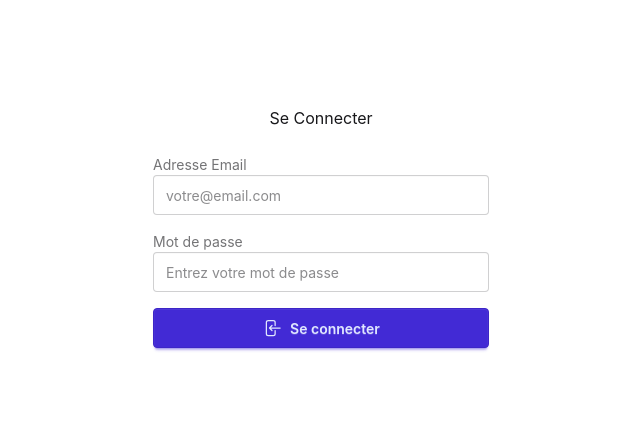
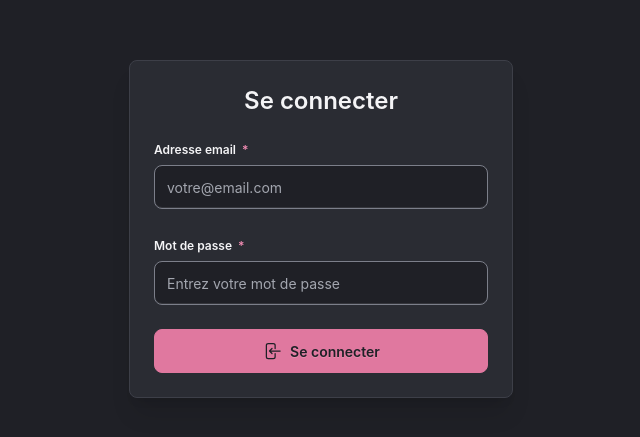
Before and after one commit to ToYzY9/tpGroupe_dev-frontend-et-audit, a Vue app: page / in a window 1280 px wide. Shown: the part 171-608 px from the top of the page, without its empty margins (319-959 px from the left). Built offline with nearby package versions, Linux system fonts and the light colour scheme.

Commit message:
feat : Changement du style de la page connexion

```diff
--- a/src/view/Connexion.vue
+++ b/src/view/Connexion.vue
@@ -1,53 +1,76 @@
 <template>
-  <div class="page flex flex-col items-center gap-6 w-96 mx-auto">
+  <div class="min-h-screen flex items-center justify-center px-4 bg-[#1F2026] text-[#F4F4F6]">
 
-    <div class="card card-surface w-full">
-      <h1 class="titre text-center pt-5">Se Connecter</h1>
+    <div class="card w-full max-w-sm bg-[#2A2C33] border border-[#3D3F48] shadow-xl">
+      <form class="card-body gap-5" @submit.prevent="login" novalidate>
+        <h1 class="card-title justify-center text-2xl font-semibold text-[#F4F4F6]">
+          Se connecter
+        </h1>
 
-      <form class="card-body gap-4" @submit.prevent="login" novalidate>
-
-        <label class="form-control w-full">
-          <div class="label">
-            <span class="label-text libelle">Adresse Email</span>
-          </div>
+        <!-- Email -->
+        <fieldset class="fieldset">
+          <label for="email" class="label font-semibold text-[#F4F4F6]">
+            Adresse email <span class="text-[#F08BB2]" aria-hidden="true">*</span>
+          </label>
           <input
+            id="email"
             type="email"
             placeholder="votre@email.com"
-            class="input input-bordered w-full champ"
-            :class="{ 'champ-erreur': errorMessage }"
+            autocomplete="email"
+            class="input w-full min-h-11 rounded-lg bg-[#1F2026] text-[#F4F4F6]
+                   border-[#7C7F8A] placeholder:text-[#A3A6AF]
+                   focus:outline-2 focus:outline-offset-2 focus:outline-[#F4F4F6]"
+            :class="{ '!border-[#F08BB2]': errorMessage }"
             :aria-invalid="!!errorMessage"
             v-model="email"
           />
-        </label>
+        </fieldset>
 
-        <label class="form-control w-full">
-          <div class="label">
-            <span class="label-text libelle">Mot de passe</span>
-          </div>
+        <!-- Mot de passe -->
+        <fieldset class="fieldset">
+          <label for="password" class="label font-semibold text-[#F4F4F6]">
+            Mot de passe <span class="text-[#F08BB2]" aria-hidden="true">*</span>
+          </label>
           <input
+            id="password"
             type="password"
             placeholder="Entrez votre mot de passe"
-            class="input input-bordered w-full champ"
-            :class="{ 'champ-erreur': errorMessage }"
+            autocomplete="current-password"
+            class="input w-full min-h-11 rounded-lg bg-[#1F2026] text-[#F4F4F6]
+                   border-[#7C7F8A] placeholder:text-[#A3A6AF]
+                   focus:outline-2 focus:outline-offset-2 focus:outline-[#F4F4F6]"
+            :class="{ '!border-[#F08BB2]': errorMessage }"
             :aria-invalid="!!errorMessage"
             v-model="password"
           />
-        </label>
+        </fieldset>
 
-        <button type="submit" class="btn btn-primary btn-action w-full gap-2">
+        <!-- Bouton principal (Rose 300, survol Rose 200) -->
+        <button
+          type="submit"
+          class="btn w-full min-h-11 rounded-lg gap-2 font-semibold shadow-none
+                 bg-[#E0789F] border-[#E0789F] text-[#1F2026]
+                 hover:bg-[#EC9BBA] hover:border-[#EC9BBA]
+                 active:bg-[#EC9BBA] active:border-[#EC9BBA]
+                 focus-visible:outline-2 focus-visible:outline-offset-2 focus-visible:outline-[#F4F4F6]"
+        >
           <svg xmlns="http://www.w3.org/2000/svg" fill="none" viewBox="0 0 24 24"
-               stroke-width="1.5" stroke="currentColor" class="size-5">
+               stroke-width="1.5" stroke="currentColor" class="size-5" aria-hidden="true">
             <path stroke-linecap="round" stroke-linejoin="round"
                   d="M15.75 9V5.25A2.25 2.25 0 0 0 13.5 3h-6a2.25 2.25 0 0 0-2.25 2.25v13.5A2.25 2.25 0 0 0 7.5 21h6a2.25 2.25 0 0 0 2.25-2.25V15M12 9l-3 3m0 0 3 3m-3-3h12.75" />
           </svg>
           Se connecter
         </button>
 
-         <!-- Error message -->
-        <div v-if="errorMessage" role="alert" class="alert alert-error">
-          <svg xmlns="http://www.w3.org/2000/svg" class="h-6 w-6 shrink-0 stroke-current" fill="none" viewBox="0 0 24 24">
+        <!-- Message d'erreur (texte #F5A39B sur #451B19) -->
+        <div
+          v-if="errorMessage"
+          role="alert"
+          class="alert text-sm rounded-lg bg-[#451B19] border-[#451B19] text-[#F5A39B]"
+        >
+          <svg xmlns="http://www.w3.org/2000/svg" class="h-5 w-5 shrink-0 stroke-current" fill="none" viewBox="0 0 24 24" aria-hidden="true">
             <path stroke-linecap="round" stroke-linejoin="round" stroke-width="2"
-                  d="M10 14l2-2m0 0l2-2m-2 2l-2-2m2 2l2 2m7-2a9 9 0 11-18 0 9 9 0 0118 0z" />
+                  d="M12 8v4m0 4h.01M21 12a9 9 0 11-18 0 9 9 0 0118 0z" />
           </svg>
           <span>{{ errorMessage }}</span>
         </div>
@@ -78,11 +101,3 @@ async function login() {
   }
 }
 </script>
-
-<style scoped lang="css">
-.page {
-  height: 100vh;
-  justify-content: center;
-  max-width: 100%;
-}
-</style>
```
